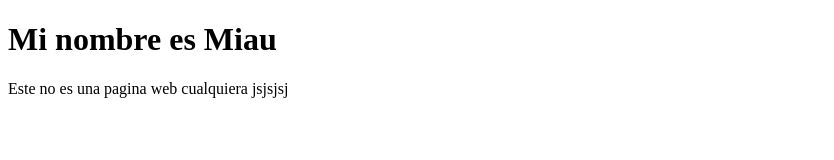
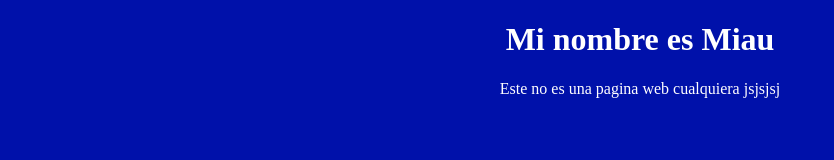
Before and after one commit to alanrlaime/EstaticAR, a plain HTML site: page index.html in a window 1280 px wide. Shown: the whole page, without its empty margins (0-834 px from the left). Drawn offline with Linux system fonts and the light colour scheme.

Commit message:
Coneccion con CSS

```diff
--- a/index.html
+++ b/index.html
@@ -1,8 +1,8 @@
 <!DOCTYPE html>
 <html lang="es">
 <head>
-<title>Gatos</title>
-<link type="" src="">
+  <title>Gatos</title>
+  <link rel="stylesheet" href="style.css">
 </head>
 <body>
   <h1>Mi nombre es Miau</h1>
```
